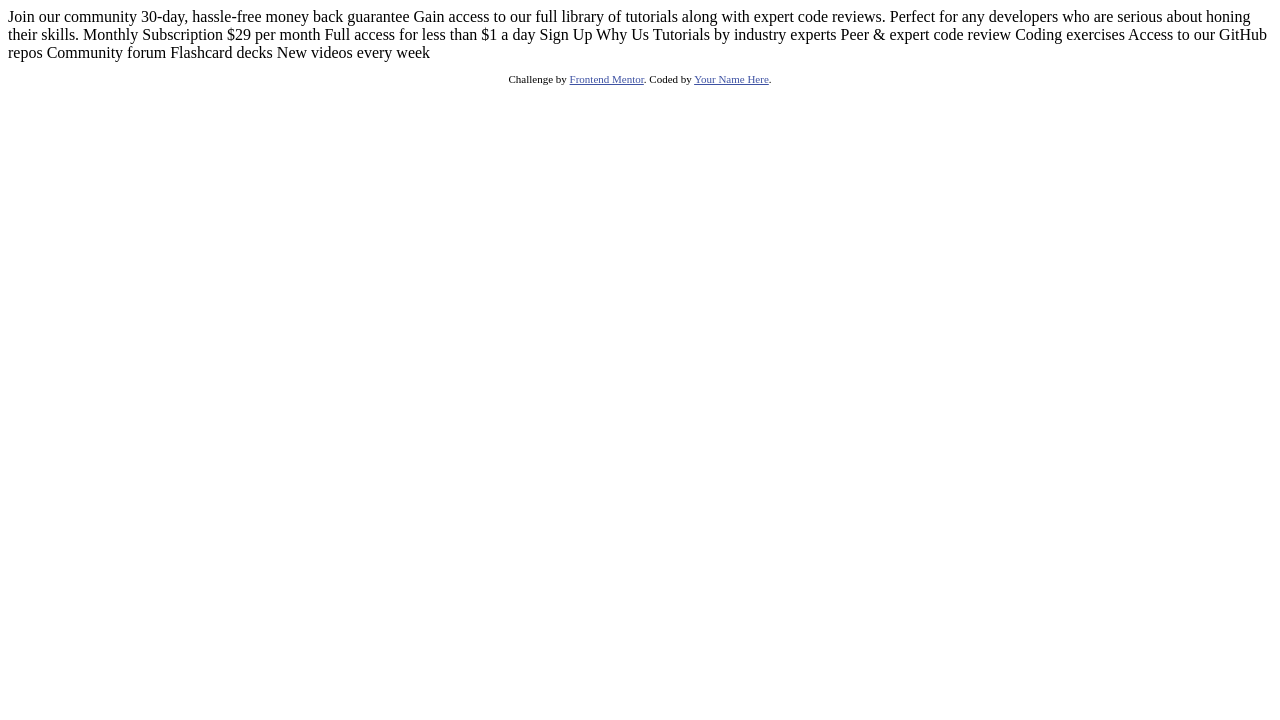
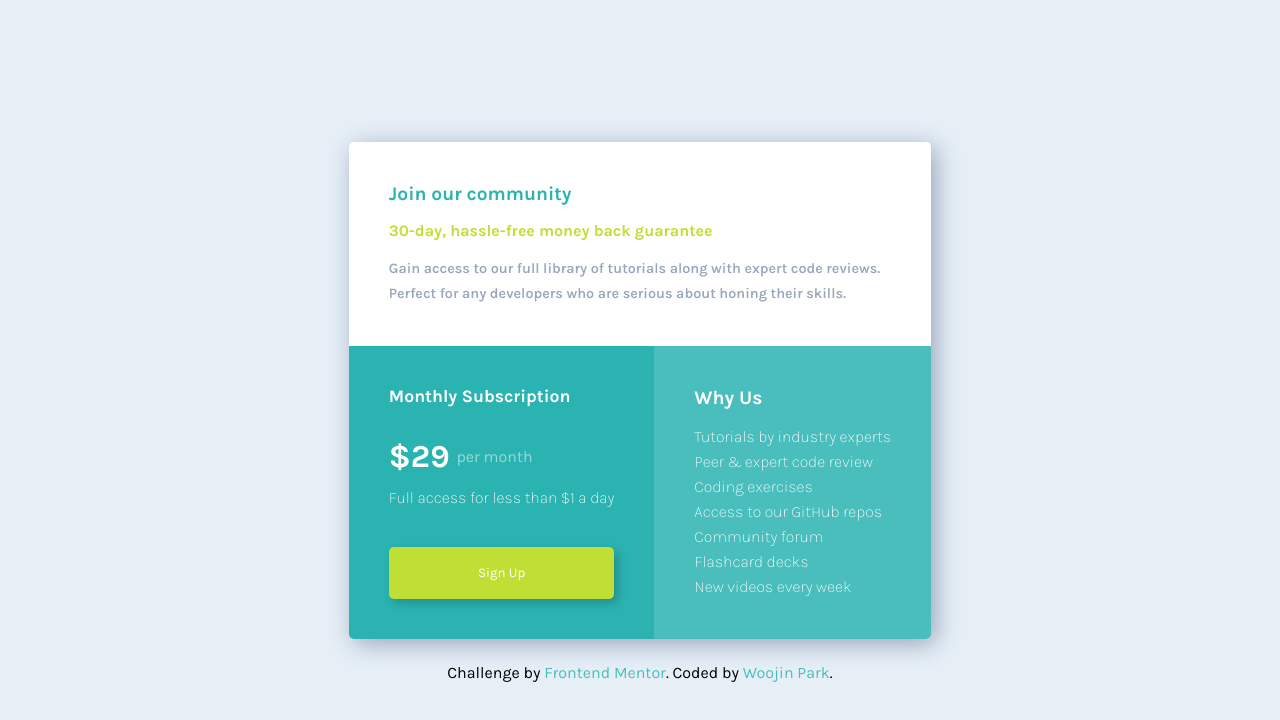
Before and after one commit to WoojinParkSoftware/Single_price_grid, a plain HTML site: page index.html in a window 1280 px wide. Drawn offline with Linux system fonts and the light colour scheme.

Commit message:
:zap: CSS with Grid

```diff
--- a/index.html
+++ b/index.html
@@ -1,50 +1,62 @@
 <!DOCTYPE html>
 <html lang="en">
+
 <head>
   <meta charset="UTF-8">
-  <meta name="viewport" content="width=device-width, initial-scale=1.0"> <!-- displays site properly based on user's device -->
+  <meta name="viewport" content="width=device-width, initial-scale=1.0">
+  <!-- displays site properly based on user's device -->
 
   <link rel="icon" type="image/png" sizes="32x32" href="./images/favicon-32x32.png">
   <link rel="stylesheet" href="/style.css">
   <title>Frontend Mentor | Single Price Grid Component</title>
 
-  <!-- Feel free to remove these styles or customise in your own stylesheet 👍 -->
-  <style>
-    .attribution { font-size: 11px; text-align: center; }
-    .attribution a { color: hsl(228, 45%, 44%); }
-  </style>
 </head>
+
 <body>
-  Join our community
+  <main class="content">
 
-  30-day, hassle-free money back guarantee
+    <section class="section-top">
+      <h1 class="header">Join our community</h1>
+      <h2 class="subheader">30-day, hassle-free money back guarantee</h2>
 
-  Gain access to our full library of tutorials along with expert code reviews.
-  Perfect for any developers who are serious about honing their skills.
+      <p class="text"> Gain access to our full library of tutorials along with expert code reviews.<br>
+        Perfect for any developers who are serious about honing their skills.</p>
+    </section>
 
-  Monthly Subscription
+    <section class="section-left">
+      <h1 class="header">Monthly Subscription</h1>
 
-  &dollar;29 per month
+      <div class="left-middle">
+        <strong class="price">&dollar;29</strong>
+        <p class="per-month">per month</p>
+      </div>
 
-  Full access for less than &dollar;1 a day
+      <p class="left-bottom"> Full access for less than &dollar;1 a day</p>
+      <button class="button">Sign Up</button>
+    </section>
 
-  Sign Up
+    <section class="section-right">
+      <h1 class="header">Why Us</h1>
 
-  Why Us
+      <ul class="right middle">
+        <li class="pros">Tutorials by industry experts</li>
+        <li class="pros">Peer &amp; expert code review</li>
+        <li class="pros">Coding exercises</li>
+        <li class="pros">Access to our GitHub repos</li>
+        <li class="pros">Community forum</li>
+        <li class="pros">Flashcard decks</li>
+        <li class="pros">New videos every week</li>
+      </ul>
+    </section>
 
-  Tutorials by industry experts
-  Peer &amp; expert code review
-  Coding exercises
-  Access to our GitHub repos
-  Community forum
-  Flashcard decks
-  New videos every week
+  </main>
 
   <footer>
     <p class="attribution">
       Challenge by <a href="https://www.frontendmentor.io?ref=challenge" target="_blank">Frontend Mentor</a>.
-      Coded by <a href="#">Your Name Here</a>.
+      Coded by <a href="https://github.com/WoojinParkSoftware/single-price-grid.git">Woojin Park</a>.
     </p>
   </footer>
 </body>
+
 </html>
--- a/style.css
+++ b/style.css
@@ -0,0 +1,188 @@
+@import url('https://fonts.googleapis.com/css2?family=Karla:wght@200;300;400;500;600;700;800&display=swap');
+
+:root {
+    --Cyan: #2bb3b1;
+    --Light-Dark-Cyan: #4abebd;
+    --Bright-Yellow: #c0df34;
+    --Light-Gray: #e6eff545;
+    --Grayish-Blue: #98a6bd;
+    --Blue: #3d52a3;
+    --Dark-White: #e6eff6;
+    --White: #ffffff;
+    --Karla: 'Karla';
+}
+
+* {
+    margin: 0;
+    /* make all the contents gather up to the top */
+    padding: 0;
+    /* make all the dent contents disappear */
+    box-sizing: border-box;
+    /* make width and height of the all element eligible to include the padding and border */
+    font-family: 'Karla';
+    list-style-type: none;
+}
+
+body {
+    display: flex;
+    flex-direction: column;
+    align-items: center;
+    justify-content: center;
+    margin: auto;
+    background-color: var(--Dark-White);
+}
+
+.content {
+    display: grid;
+    border-radius: 5px;
+    margin: 1.5em;
+    box-shadow: 5px 5px 25px var(--Grayish-Blue);
+    overflow: hidden;
+    max-width: 650px;
+}
+
+.section-top,
+.section-left,
+.section-right {
+    padding: 1.5em;
+    display: grid;
+}
+
+.header {
+    font-size: 1.2em;
+}
+
+.section-top {
+    background-color: var(--White);
+    row-gap: 1em;
+    /* gap between rows(each element) with in section */
+}
+
+.section-top .header {
+    /* same funciton as .section-top > .header */
+    color: var(--Cyan);
+    font-weight: 700;
+}
+
+.subheader {
+    color: var(--Bright-Yellow);
+    font-size: 1em;
+    font-weight: 700;
+}
+
+.text {
+    color: var(--Grayish-Blue);
+    font-size: .9em;
+    font-weight: 600;
+    line-height: 25px;
+}
+
+.section-left {
+    background-color: var(--Cyan);
+    row-gap: .5em;
+}
+
+.left-bottom {
+    color: var(--White);
+    font-weight: 200;
+    padding-bottom: .5em;
+}
+
+.button {
+    text-decoration: none;
+    color: var(--White);
+    background-color: var(--Bright-Yellow);
+    padding: 1em;
+    text-align: center;
+    border-radius: 5px;
+    border: none;
+    margin-top: 1em;
+    box-shadow: 4px 4px 10px rgba(0, 0, 0, 0.212);
+}
+
+.section-left .header {
+    color: var(--White);
+    font-size: 1.1em;
+}
+
+.left-middle {
+    display: grid;
+    grid-template-columns: 25% 75%;
+    align-items: center;
+    padding: .5em 0 0;
+}
+
+.price {
+    font-size: 2em;
+    color: var(--White);
+}
+
+.per-month {
+    color: #ffffff80;
+    font-weight: 400;
+}
+
+.section-right {
+    background-color: var(--Light-Dark-Cyan);
+    row-gap: 15px;
+}
+
+.section-right .header {
+    color: var(--White);
+}
+
+.pros {
+    color: var(--White);
+    line-height: 25px;
+    font-weight: 200;
+}
+
+.attribution {
+    display: none;
+}
+
+.attribution a {
+    text-decoration: none;
+    color: var(--Light-Dark-Cyan);
+}
+
+.attribution a:hover {
+    text-decoration: underline;
+    color: var(--Bright-Yellow);
+}
+
+@media screen and (min-width: 768px) {
+    body {
+        height: 100vh;
+    }
+
+    .content {
+        max-width: 600px;
+    }
+
+    .section-top,
+    .section-left,
+    .section-right {
+        padding: 2.5em;
+    }
+
+    .section-top {
+        grid-area: 1 / 1 / 2/ 3;  /* grid-area: row-start,y1 / column-start, x1/ row-end, y2/ column-end, x2 */
+    }
+
+    .section-left {
+        grid-area: 2 / 1 / 3 / 2;
+    }
+
+    .section-right {
+        grid-area: 2 / 2 / 3 / 3;
+    }
+
+    .left-middle {
+        grid-template-columns: 30% 70%;
+    }
+
+    .attribution {
+        display: block;
+    }
+}
```
